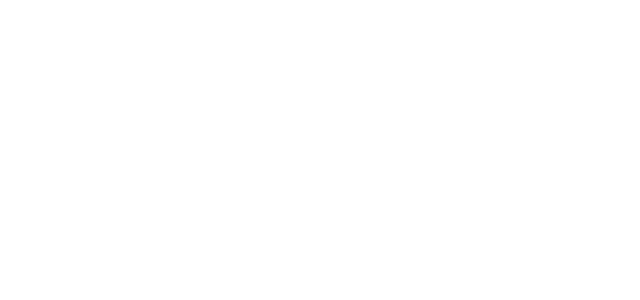
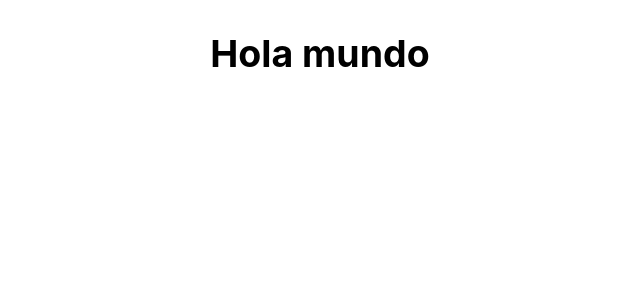
Before and after one commit to EdinsonRequena/TodoListZinli, a React (Create React App) app: page / in a window 1280 px wide. Shown: the top 300 px of the page, without its empty margins (320-960 px from the left). Built offline with nearby package versions, Linux system fonts and the light colour scheme.

Commit message:
Fixing imports

```diff
--- a/src/assets/styles/components/TodoCounter.css
+++ b/src/assets/styles/components/TodoCounter.css
@@ -0,0 +1,4 @@
+.hola_mundo {
+    font-size: 25px;
+    text-align: center;
+}
--- a/src/components/CreateTodoButton.js
+++ b/src/components/CreateTodoButton.js
@@ -1,5 +1,5 @@
 import React from 'react'
-import styles from '../assets/styles/components/CreateTodoButton.css'
+import '../assets/styles/components/CreateTodoButton.css'
 
 function CreateTodoButton() {
     return (
--- a/src/components/TodoCounter.js
+++ b/src/components/TodoCounter.js
@@ -1,10 +1,10 @@
 import React from 'react'
-import styles from '../assets/styles/components/TodoCounter.css'
+import '../assets/styles/components/TodoCounter.css'
 
 function TodoCounter() {
     return (
-        <div>
-
+        <div className='hola_mundo'>
+            <h2>Hola mundo</h2>
         </div>
     )
 }
--- a/src/components/TodoItem.js
+++ b/src/components/TodoItem.js
@@ -1,5 +1,5 @@
 import React from 'react'
-import styles from '../assets/styles/components/TodoItem.css'
+import '../assets/styles/components/TodoItem.css'
 
 function TodoItem() {
     return (
--- a/src/components/TodoList.js
+++ b/src/components/TodoList.js
@@ -1,5 +1,5 @@
 import React from 'react'
-import styles from '../assets/styles/components/TodoList.css'
+import '../assets/styles/components/TodoList.css'
 
 function TodoList() {
     return (
--- a/src/components/TodoSearch.js
+++ b/src/components/TodoSearch.js
@@ -1,5 +1,5 @@
 import React from 'react'
-import styles from '../assets/styles/components/TodoSearch.css'
+import '../assets/styles/components/TodoSearch.css'
 
 function TodoSearch() {
     return (
```
